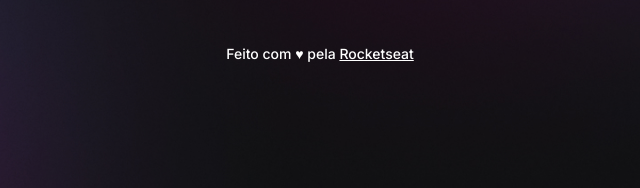
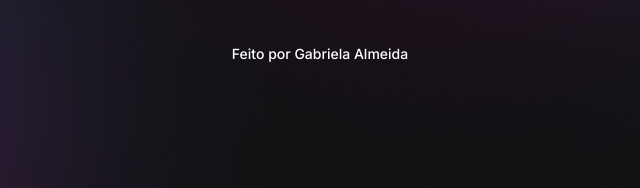
Before and after one commit to gabrielaAlmeida10/dev-links, a plain HTML site: page index.html in a window 1280 px wide. Shown: the part 665-853 px from the top of the page, 320-960 px from the left. Drawn offline with nearby package versions, Linux system fonts and the light colour scheme.

Commit message:
Update index.html

```diff
--- a/index.html
+++ b/index.html
@@ -54,7 +54,7 @@
         </a>
       </div>
       <footer>
-        Feito com ♥ pela <a href="https://rockeatseat.com.br">Rocketseat</a>
+        Feito por Gabriela Almeida</a>
       </footer>
     </div>
     <script src="https://unpkg.com/ionicons@4.5.10-0/dist/ionicons.js"></script>
```
